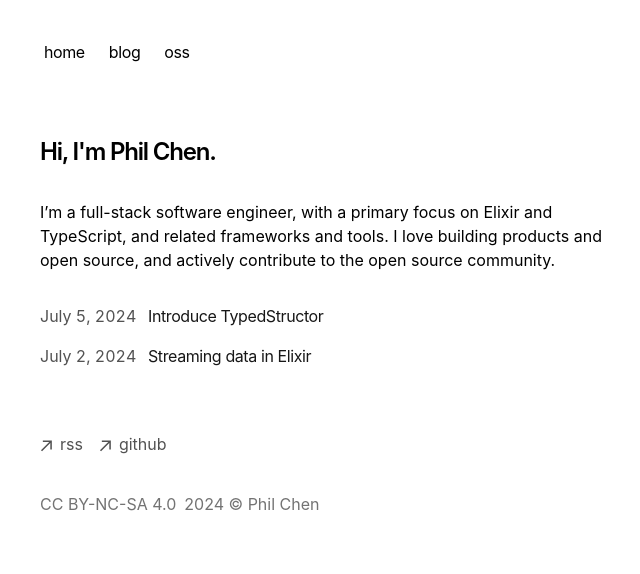
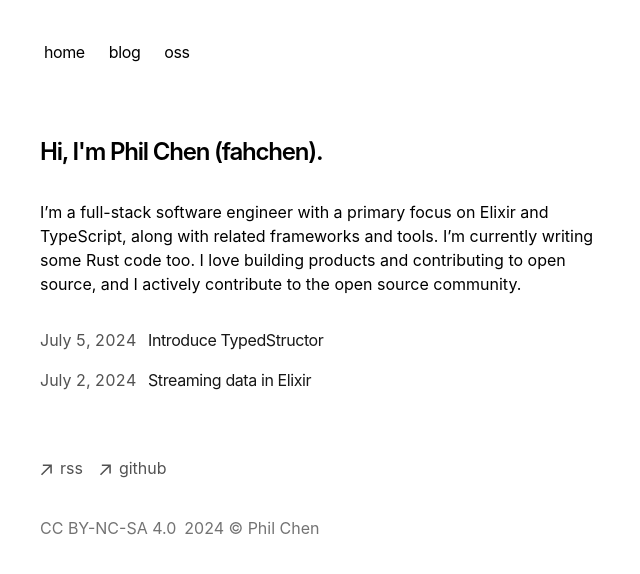
Before and after one commit to fahchen/fahchen, a Next.js app: page / in a window 1280 px wide. Shown: the top 574 px of the page, without its empty margins (312-952 px from the left). Built offline with nearby package versions, Linux system fonts and the light colour scheme.

Commit message:
docs: update about me

```diff
--- a/app/page.tsx
+++ b/app/page.tsx
@@ -1,14 +1,14 @@
 import { BlogPosts } from 'app/components/posts'
+
+const aboutMe = "I’m a full-stack software engineer with a primary focus on Elixir and TypeScript, along with related frameworks and tools. I’m currently writing some Rust code too. I love building products and contributing to open source, and I actively contribute to the open source community."
 
 export default function Page() {
   return (
     <section>
       <h1 className="mb-8 text-2xl font-semibold tracking-tighter">
-        {`Hi, I'm Phil Chen.`}
+        {`Hi, I'm Phil Chen (fahchen).`}
       </h1>
-      <p className="mb-4">
-        {`I’m a full-stack software engineer, with a primary focus on Elixir and TypeScript, and related frameworks and tools. I love building products and open source, and actively contribute to the open source community.`}
-      </p>
+      <p className="mb-4">{aboutMe}</p>
       <div className="my-8">
         <BlogPosts />
       </div>
```
Also changed, not shown: 1 other file (tests, documents, lock files or other folders).
